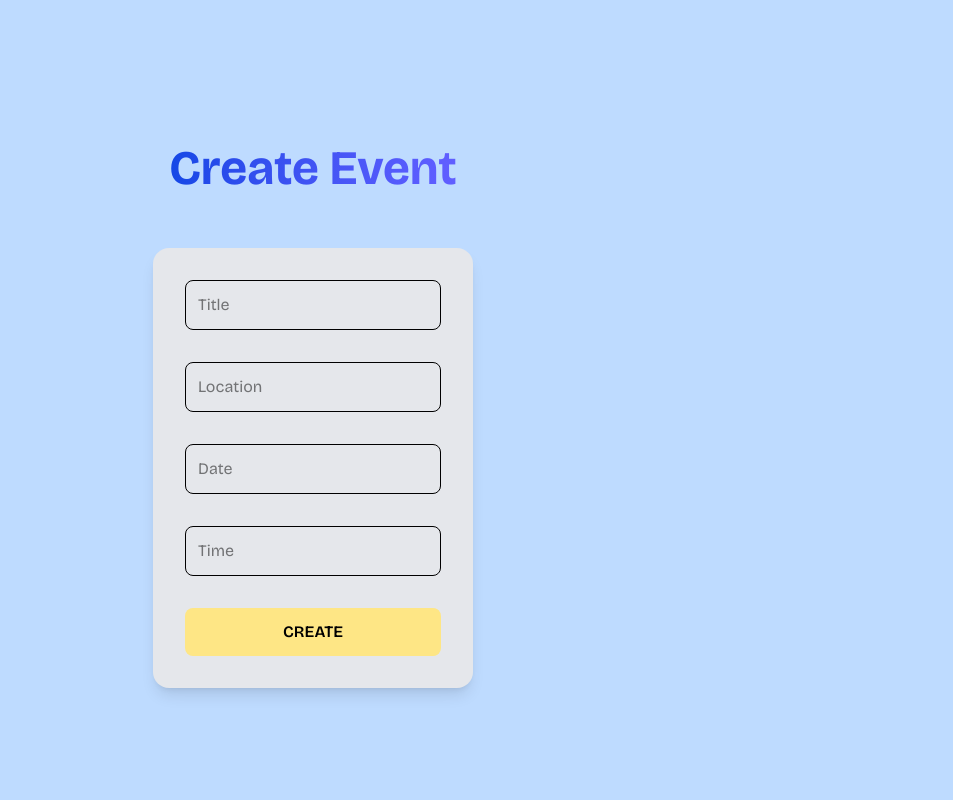
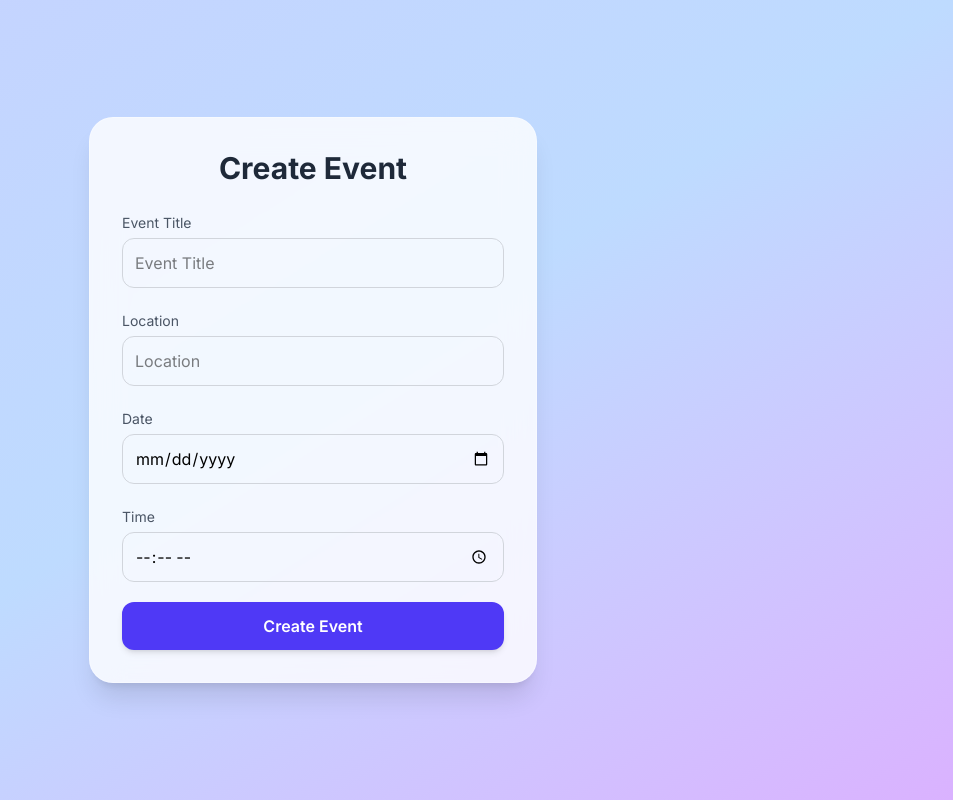
Before and after one commit to nishthagupta09/QREventSystem_Frontend, a React (Vite) app: page /create in a window 1280 px wide. Shown: the whole page, without its empty margins (327-1280 px from the left). Built offline with nearby package versions, Linux system fonts and the light colour scheme.

Commit message:
CSS Changes

```diff
--- a/index.html
+++ b/index.html
@@ -3,7 +3,7 @@
   <head>
     <link rel="preconnect" href="https://fonts.googleapis.com">
     <link rel="preconnect" href="https://fonts.gstatic.com" crossorigin>
-    <link href="https://fonts.googleapis.com/css2?family=Bricolage+Grotesque:opsz,wght@12..96,200..800&display=swap" rel="stylesheet">
+    <link href="https://fonts.googleapis.com/css2?family=Inter:wght@400;600;700&display=swap" rel="stylesheet">
     <meta charset="UTF-8" />
     <link rel="icon" type="image/svg+xml" href="/favicon.svg" />
     <meta name="viewport" content="width=device-width, initial-scale=1.0" />
--- a/src/index.css
+++ b/src/index.css
@@ -1,6 +1,5 @@
 @import "tailwindcss";
 
-body{
-  font-family: "Bricolage Grotesque", sans-serif;
-
+body {
+  font-family: 'Inter', sans-serif;
 }
--- a/src/pages/CheckIn.jsx
+++ b/src/pages/CheckIn.jsx
@@ -12,11 +12,23 @@ function CheckIn() {
     eventCode:""
   });
 
+  const [event, setEvent] = useState(null);
+
   const handleChange = (e) => {
     setForm({ ...form, [e.target.name]: e.target.value });
   };
 
   const[message, setMessage]=useState("");
+
+  useEffect(() => {
+    if (eventCode) {
+      axios
+        .get(`https://qr-event-system-6tn8.onrender.com/event/code/${eventCode}`)
+        .then((res) => setEvent(res.data))
+        .catch((err) => console.error(err));
+    }
+  }, [eventCode]);
+
 
   const handleSubmit= async (e) => {
      e.preventDefault();
@@ -39,43 +51,69 @@ function CheckIn() {
   };
 
   return (
-    <div className="bg-blue-200 min-h-screen flex flex-col items-center pt-10 gap-6">
+    <div className="min-h-screen flex flex-col items-center justify-center bg-gradient-to-br from-indigo-100 via-blue-100 to-purple-100 px-4">
 
-      <h2 className="text-5xl font-bold bg-gradient-to-r from-blue-700 to-indigo-500 bg-clip-text text-transparent">Check-In</h2>
-      <p className="text-sm text-gray-700">
-          Event Code: {eventCode}
-        </p>
+      {/* Event Info */}
+      {event ? (
+        <div className="bg-white/80 backdrop-blur-lg shadow-lg rounded-2xl p-6 mb-6 w-full max-w-md text-center border border-white/30">
+          <h2 className="text-2xl font-semibold text-indigo-600">
+            {event.title}
+          </h2>
+          <p className="text-sm text-gray-500 mt-1">
+            Code: {event.eventCode}
+          </p>
+
+          <div className="mt-3 text-gray-700 space-y-1">
+            <p>📍 {event.location}</p>
+            <p>📅 {event.date}</p>
+            <p>⏰ {event.time}</p>
+          </div>
+        </div>
+        ) : (
+        <p className="mb-6 text-gray-600">Loading event...</p>
+      )}
 
       {/* Form */}
       <form
         onSubmit={handleSubmit}
-        className="flex flex-col gap-4 bg-white p-15 rounded-xl shadow-md"
+        className="bg-white/80 backdrop-blur-lg shadow-xl rounded-2xl p-6 w-full max-w-md flex flex-col gap-4 border border-white/30"
       >
+        <h3 className="text-lg font-semibold text-center mb-2">
+          Check In
+        </h3>
+
         <input
           name="name"
-          placeholder="Name"
+          placeholder="Your Name"
+          value={form.name}
           onChange={handleChange}
           required
-          className="border px-15 py-4 rounded-lg focus:outline-none focus:ring-2 focus:ring-blue-400 pl-3 text-left placeholder:text-left"
+          className="w-full p-3 rounded-xl border border-gray-300 focus:outline-none focus:ring-2 focus:ring-indigo-400"
         />
 
         <input
           name="email"
-          placeholder="Email"
+          type="email"
+          placeholder="Your Email"
+          value={form.email}
           onChange={handleChange}
           required
-          className="border px-15 py-4 rounded-lg focus:outline-none focus:ring-2 focus:ring-blue-400 pl-3 text-left placeholder:text-left"
+          className="w-full p-3 rounded-xl border border-gray-300 focus:outline-none focus:ring-2 focus:ring-indigo-400"
         />
 
         <button
           type="submit"
-          className="bg-amber-200 px-15 py-4 rounded hover:bg-amber-300 disabled:bg-gray-300"
+          className="bg-indigo-600 text-white py-3 rounded-xl font-semibold shadow-md hover:bg-indigo-700 hover:scale-[1.02] transition"
         >
           Check In
         </button>
+
+        {message && (
+          <p className="text-center text-green-600 font-medium">
+            {message}
+          </p>
+        )}
       </form>
-       {message && <h4>{message}</h4>}
-
     </div>
   );
 }
--- a/src/pages/CreateEvent.jsx
+++ b/src/pages/CreateEvent.jsx
@@ -42,48 +42,84 @@ function CreateEvent(){
 
 
     return(
-        <div className="min-h-screen flex flex-col items-center justify-center bg-blue-200">
+        <div className="min-h-screen flex items-center justify-center bg-gradient-to-br from-indigo-200 via-blue-200 to-purple-300 px-4">
 
-            <h1 className="text-5xl font-bold mt-4 mb-10 px-8 py-4">
-                <span  className="bg-gradient-to-r from-blue-700 to-indigo-500 bg-clip-text text-transparent">
+  <div className="bg-white/80 backdrop-blur-lg shadow-xl rounded-3xl p-8 w-full max-w-md border border-white/30">
+
+    {/* Title */}
+    <h1 className="text-3xl font-bold text-center text-gray-800 mb-6">
       Create Event
-                </span>
     </h1>
 
-            <form onSubmit={handleSubmit} className="bg-gray-200 p-8 shadow-lg rounded-2xl w-[320px] flex flex-col gap-8">
+    {/* Form */}
+    <form onSubmit={handleSubmit} className="flex flex-col gap-5">
 
+      {/* Title */}
+      <div>
+        <label className="text-sm text-gray-600">Event Title</label>
         <input
-                className="border p-3 rounded-lg focus:outline-none focus:ring-2 focus:ring-blue-400"
           name="title"
-                placeholder="Title"
+          placeholder="Event Title"
           required
-                onChange={handleChange}/>
+          onChange={handleChange}
+          className="w-full mt-1 p-3 rounded-xl border border-gray-300 focus:outline-none focus:ring-2 focus:ring-indigo-400"
+        />
+      </div>
 
+      {/* Location */}
+      <div>
+        <label className="text-sm text-gray-600">Location</label>
         <input
-                className="border p-3 rounded-lg focus:outline-none focus:ring-2 focus:ring-blue-400"
           name="location"
           placeholder="Location"
           required
-                onChange={handleChange}/>
+          onChange={handleChange}
+          className="w-full mt-1 p-3 rounded-xl border border-gray-300 focus:outline-none focus:ring-2 focus:ring-indigo-400"
+        />
+      </div>
 
+      {/* Date */}
+      <div>
+        <label className="text-sm text-gray-600">Date</label>
         <input
-                className="border p-3 rounded-lg focus:outline-none focus:ring-2 focus:ring-blue-400"
+          type="date"
           name="date"
-                placeholder="Date"
           required
-                onChange={handleChange}/>
+          onChange={handleChange}
+          className="w-full mt-1 p-3 rounded-xl border border-gray-300 focus:outline-none focus:ring-2 focus:ring-indigo-400"
+        />
+      </div>
 
+      {/* Time */}
+      <div>
+        <label className="text-sm text-gray-600">Time</label>
         <input
-                className="border p-3 rounded-lg focus:outline-none focus:ring-2 focus:ring-blue-400"
+          type="time"
           name="time"
-                placeholder="Time"
           required
-                onChange={handleChange}/>
+          onChange={handleChange}
+          className="w-full mt-1 p-3 rounded-xl border border-gray-300 focus:outline-none focus:ring-2 focus:ring-indigo-400"
+        />
+      </div>
 
-                <button type="submit" className="bg-amber-200 text-black p-3 rounded-lg font-semibold hover:bg-amber-300 transition duration-600">CREATE</button>
+      {/* Button */}
+      <button
+        type="submit"
+        className="bg-indigo-600 text-white py-3 rounded-xl font-semibold shadow-md hover:bg-indigo-700 hover:scale-[1.02] transition"
+      >
+        Create Event
+      </button>
+
     </form>
-            {message && <h4>{message}</h4>}
 
+    {/* Message */}
+    {message && (
+      <p className="text-center text-green-600 mt-4 font-medium">
+        {message}
+      </p>
+    )}
+
+  </div>
 </div>
     );
 
--- a/src/pages/Home.jsx
+++ b/src/pages/Home.jsx
@@ -4,32 +4,38 @@ import { useNavigate } from "react-router-dom";
 function Home(){
     const navigate= useNavigate();
     return(
-    <div className="min-h-screen flex flex-col items-center justify-center bg-gradient-to-br from-blue-200 to-blue-400">
+      <div className="min-h-screen flex items-center justify-center bg-gradient-to-br from-indigo-200 via-blue-200 to-purple-300 px-4">
 
-        <h1 className="text-7xl font-extrabold mb-4">
-        <span className="bg-gradient-to-r from-blue-700 to-indigo-500 bg-clip-text text-transparent">
+      {/* Card */}
+      <div className="backdrop-blur-lg bg-white/70 shadow-xl rounded-3xl p-10 max-w-xl w-full text-center border border-white/30">
+
+        {/* Title */}
+        <h1 className="text-4xl md:text-5xl font-bold text-gray-800 mb-4">
           QR Event System
-        </span>
         </h1>
 
-      <p className="text-gray-700 mb-10 text-lg">
-        Create events. Scan. Check-in.
+        {/* Subtitle */}
+        <p className="text-gray-600 text-lg mb-8">
+          Create events, generate QR codes, and manage seamless check-ins.
         </p>
 
-      <div className="flex gap-6">
+        {/* Buttons */}
+        <div className="flex flex-col sm:flex-row gap-4 justify-center">
 
           <button
-        onClick={()=>navigate("/create")}
-         className="bg-yellow-300 px-6 py-3 rounded-xl font-semibold shadow-md hover:scale-105 transition">
+            onClick={() => navigate("/create")}
+            className="bg-indigo-600 text-white px-6 py-3 rounded-xl font-semibold shadow-md hover:bg-indigo-700 hover:scale-105 transition"
+          >
             Create Event
           </button>
 
+          {/* Dashboard */}
           <button
             onClick={() => {
               const eventCode = prompt("Enter Event Code:");
               if (eventCode) navigate(`/dashboard/${eventCode}`);
             }}
-          className="bg-white px-6 py-3 rounded-xl font-semibold shadow-md hover:scale-105 transition"
+            className="bg-white text-gray-800 border border-gray-300 px-6 py-3 rounded-xl font-semibold shadow-sm hover:bg-gray-100 hover:scale-105 transition"
           >
             Go to Dashboard
           </button>
@@ -37,6 +43,8 @@ function Home(){
         </div>
 
       </div>
+    </div>
+
     );
 
 }
```
Also changed, not shown: src/pages/Dashboard.jsx (+44 -22 lines). Lines whose indentation alone changed are shown as unchanged.
